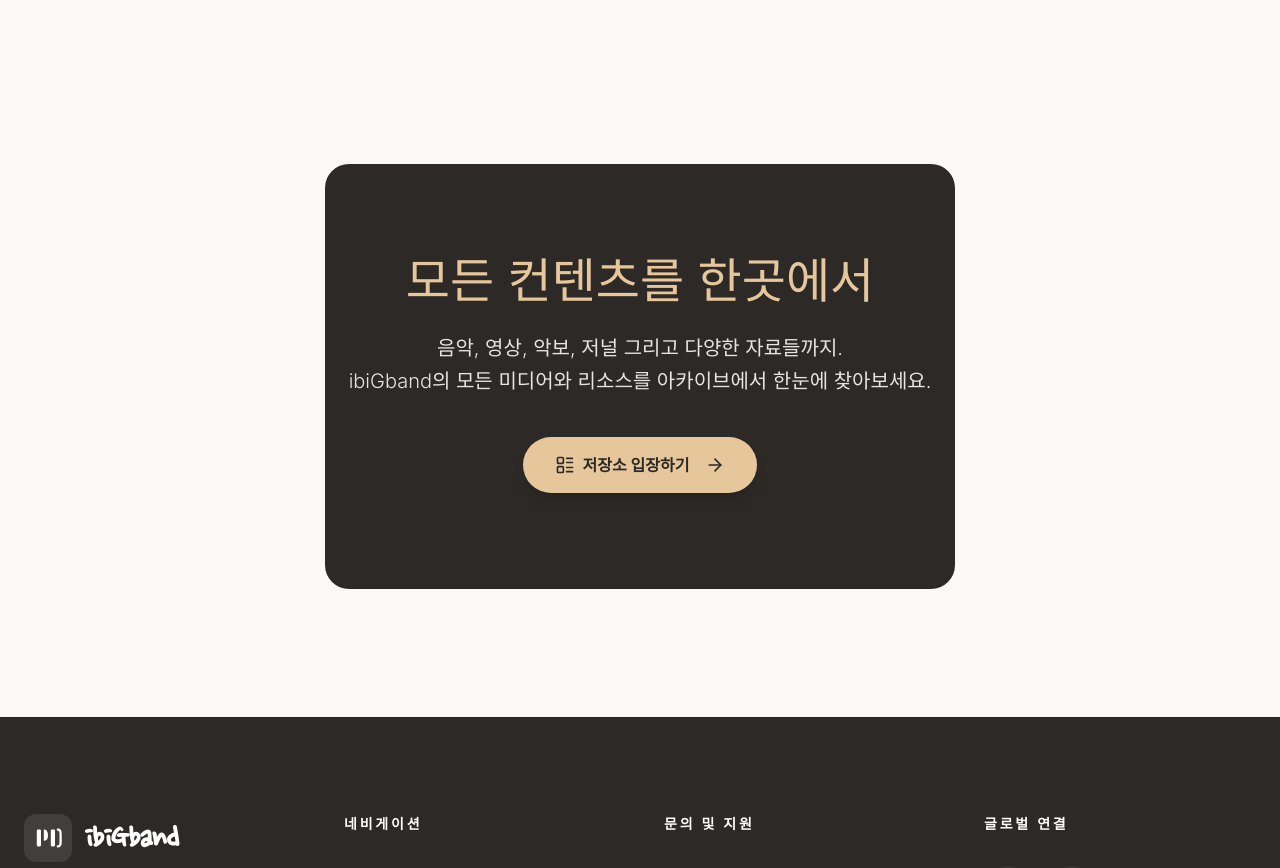
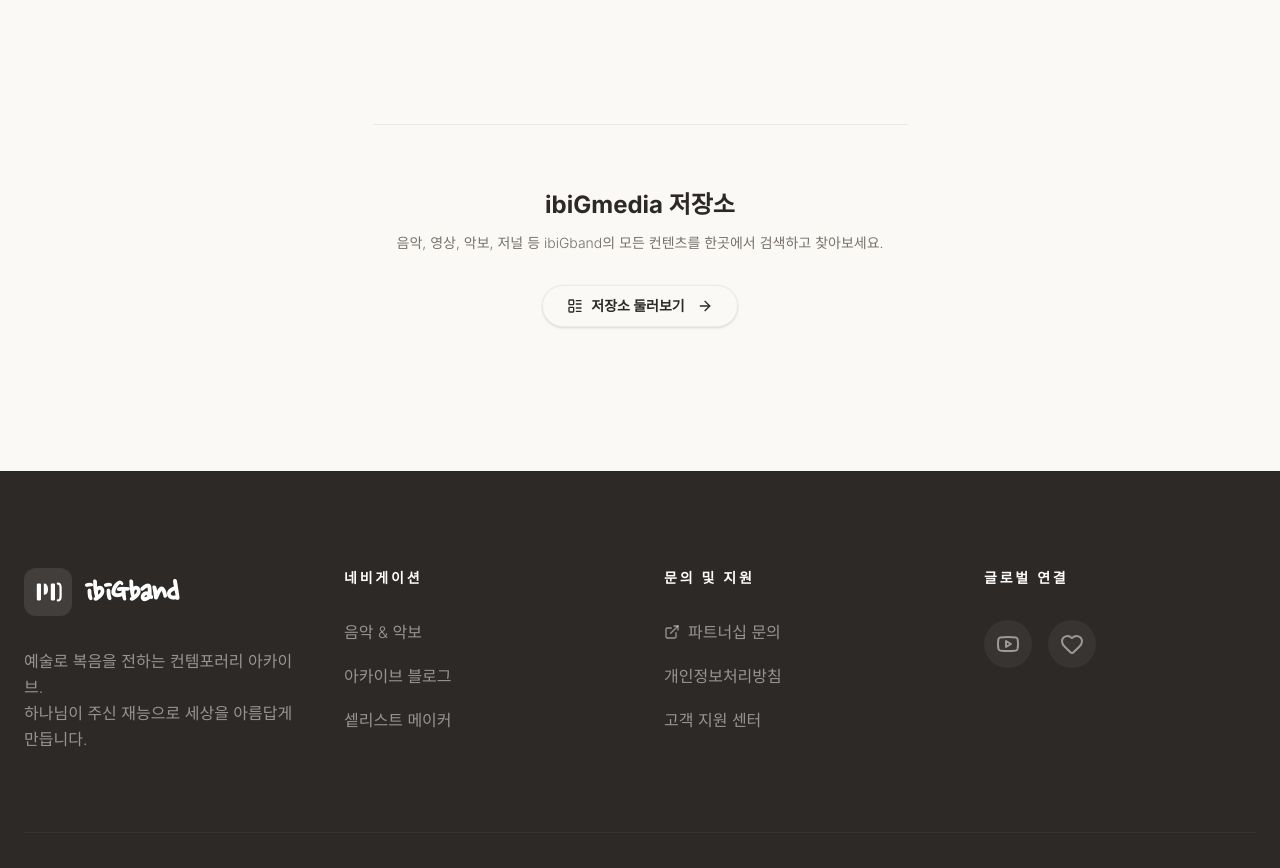
Before and after one commit to ibigmedia/ibigband, a Next.js app: page / in a window 1280 px wide. Shown: the part 2800-3668 px from the top of the page. Built offline with nearby package versions, Linux system fonts and the light colour scheme; no server answers; the database is empty; a web font is replaced by a local one.

Commit message:
style(home): redesign archive CTA section to be minimal

```diff
--- a/src/app/page.tsx
+++ b/src/app/page.tsx
@@ -351,17 +351,15 @@ export default function Home() {
         </div>
       </section>
 
-      {/* Archive CTA Section */}
-      <section className="py-24 px-6 bg-[#2D2926] text-white mt-20 mb-32 rounded-3xl max-w-[95%] mx-auto">
-        <div className="max-w-4xl mx-auto text-center">
-          <h2 className="text-4xl md:text-5xl font-handwriting text-[#E6C79C] mb-6">모든 컨텐츠를 한곳에서</h2>
-          <p className="text-[#FAF9F6] text-lg md:text-xl mb-10 font-light max-w-2xl mx-auto leading-relaxed opacity-90">
-            음악, 영상, 악보, 저널 그리고 다양한 자료들까지.<br/>ibiGband의 모든 미디어와 리소스를 아카이브에서 한눈에 찾아보세요.
-          </p>
-          <Link href="/archive" className="inline-flex items-center gap-2 px-8 py-4 bg-[#E6C79C] text-[#2D2926] rounded-full font-bold hover:bg-white hover:scale-105 transition-all shadow-lg hover:shadow-xl">
-            <LayoutList size={20} /> 저장소 입장하기 <ArrowRight size={20} className="ml-2" />
-          </Link>
-        </div>
+      {/* Minimal Archive CTA Section */}
+      <section className="py-12 md:py-16 px-6 max-w-2xl mx-auto text-center mt-10 mb-20 border-t border-[#78716A]/10">
+        <h2 className="text-2xl font-bold text-[#2D2926] mb-3">ibiGmedia 저장소</h2>
+        <p className="text-sm text-[#78716A] mb-8 font-light">
+          음악, 영상, 악보, 저널 등 ibiGband의 모든 컨텐츠를 한곳에서 검색하고 찾아보세요.
+        </p>
+        <Link href="/archive" className="inline-flex items-center gap-2 px-6 py-2.5 bg-[#FAF9F6] border border-[#78716A]/10 text-[#2D2926] rounded-full font-bold text-sm hover:bg-[#E6C79C]/10 transition-colors shadow-sm">
+          <LayoutList size={16} /> 저장소 둘러보기 <ArrowRight size={16} className="ml-1" />
+        </Link>
       </section>
 
       {previewSheet && (
```
